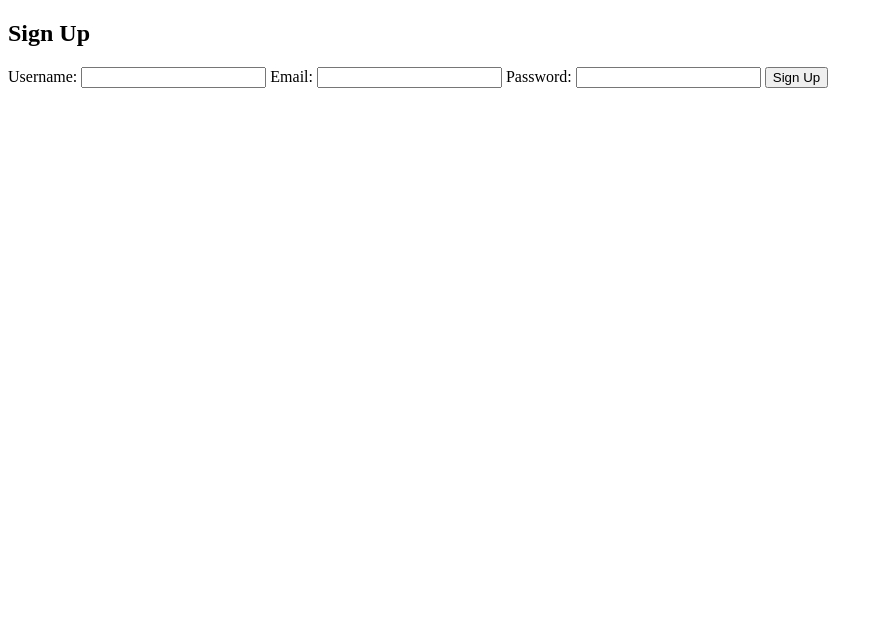
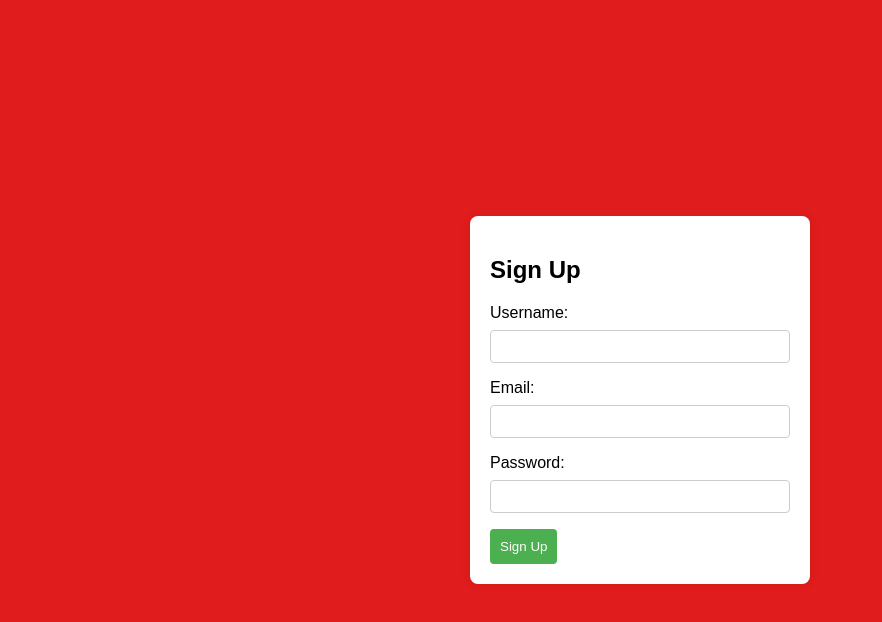
Before and after one commit to Krish4893/sign-up-page, a plain HTML site: page index.html in a window 1280 px wide. Shown: the whole page, without its empty margins (0-882 px from the left). Drawn offline with Linux system fonts and the light colour scheme.

Commit message:
Update index.html

```diff
--- a/index.html
+++ b/index.html
@@ -4,7 +4,7 @@
     <meta charset="UTF-8">
     <meta name="viewport" content="width=device-width, initial-scale=1.0">
     <title>Sign Up</title>
-    <link rel="stylesheet" href="./styal/styal.css">
+    <link rel="stylesheet" href="./style/style.css">
 
 </head>
 <body>
```
